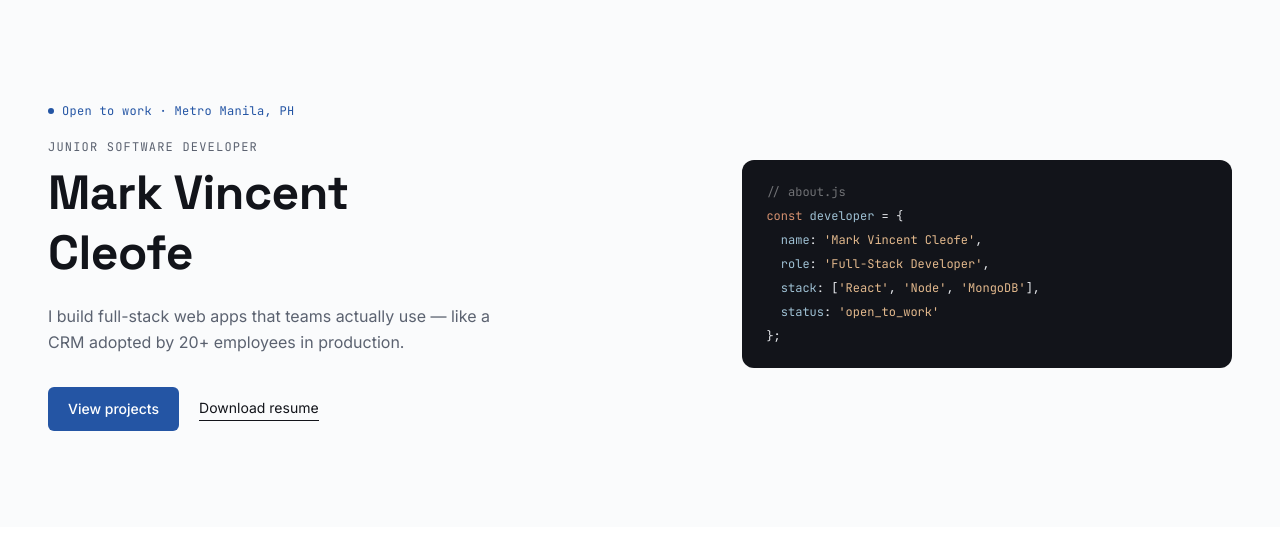
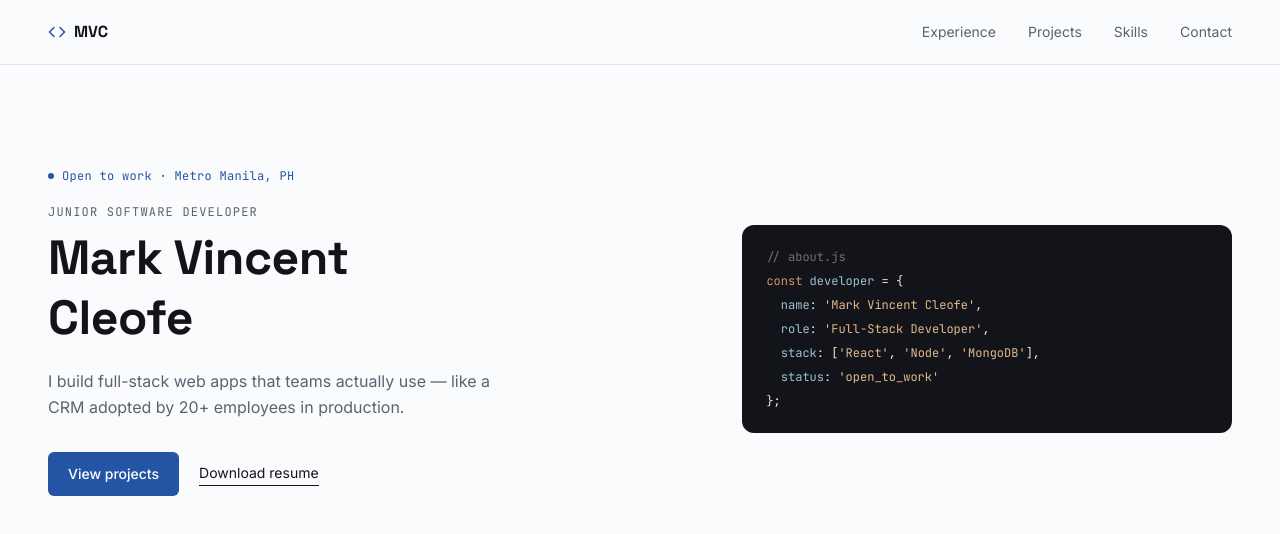
Before and after one commit to MarkVincent06/portfolio, a React (Vite) app: page / in a window 1280 px wide. Shown: the top 534 px of the page. Built offline with nearby package versions, Linux system fonts and the light colour scheme.

Commit message:
Added header section

```diff
--- a/package.json
+++ b/package.json
@@ -13,6 +13,7 @@
     "@tailwindcss/vite": "^4.3.3",
     "react": "^19.2.8",
     "react-dom": "^19.2.8",
+    "react-icons": "^5.7.0",
     "tailwindcss": "^4.3.3"
   },
   "devDependencies": {
--- a/src/App.jsx
+++ b/src/App.jsx
@@ -1,8 +1,10 @@
+import Header from "./components/Header";
 import Hero from "./components/Hero";
 
 function App() {
   return (
     <>
+      <Header />
       <Hero />
     </>
   );
--- a/src/components/Header.jsx
+++ b/src/components/Header.jsx
@@ -0,0 +1,62 @@
+import { useState } from "react";
+import { LuCode, LuMenu, LuX } from "react-icons/lu";
+
+const NAV_LINKS = [
+  { label: "Experience", href: "#experience" },
+  { label: "Projects", href: "#projects" },
+  { label: "Skills", href: "#skills" },
+  { label: "Contact", href: "#contact" },
+];
+
+export default function Header() {
+  const [open, setOpen] = useState(false);
+
+  return (
+    <header className="sticky top-0 z-50 bg-bg/90 backdrop-blur-sm border-b border-border">
+      <div className="flex items-center justify-between px-6 md:px-12 py-5">
+        {/* Logo/Brand */}
+        <a href="#top" className="flex items-center gap-2">
+          <LuCode className="text-accent text-lg" />
+          <span className="font-display font-semibold text-ink">MVC</span>
+        </a>
+        {/* Desktop nav */}
+        <nav className="hidden md:flex gap-8">
+          {NAV_LINKS.map((link) => (
+            <a
+              key={link.href}
+              href={link.href}
+              className="font-body text-sm text-muted hover:text-ink transition-colors"
+            >
+              {link.label}
+            </a>
+          ))}
+        </nav>
+        {/* Mobile toggle */}
+        <button
+          onClick={() => setOpen(!open)}
+          className="md:hidden font-body text-sm text-ink"
+          aria-label="Toggle menu"
+          aria-expanded={open}
+        >
+          {open ? <LuX size={22} /> : <LuMenu size={22} />}
+        </button>
+      </div>
+
+      {/* Mobile nav */}
+      {open && (
+        <nav className="md:hidden flex flex-col gap-1 px-6 pb-5">
+          {NAV_LINKS.map((link) => (
+            <a
+              key={link.href}
+              href={link.href}
+              onClick={() => setOpen(false)}
+              className="font-body text-sm text-muted hover:text-ink py-2 transition-colors"
+            >
+              {link.label}
+            </a>
+          ))}
+        </nav>
+      )}
+    </header>
+  );
+}
```
Also changed, not shown: 1 other file (tests, documents, lock files or other folders).
